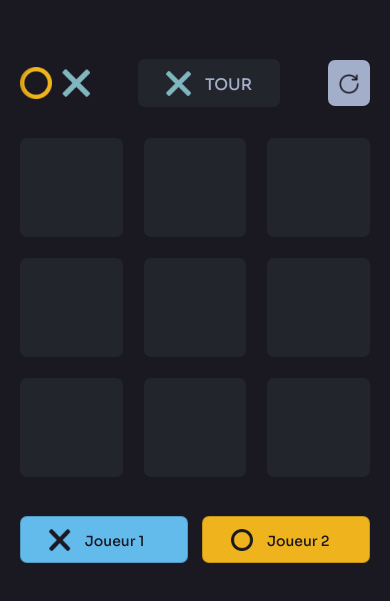
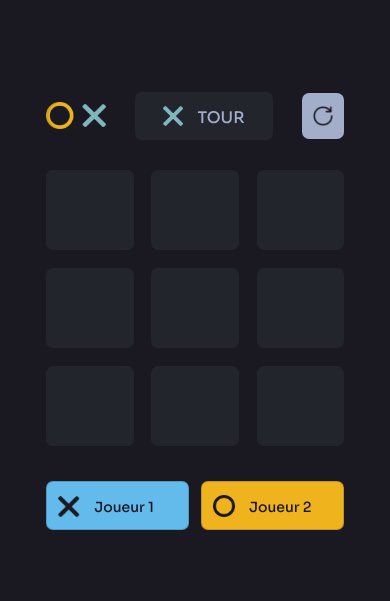
Before and after one commit to KiritoEM/Tic-Tac-Toe_game, a React (Vite) app: page / in a window 390 px wide. Shown: the part 111-712 px from the top of the page. Built offline with nearby package versions, Linux system fonts and the light colour scheme.

Commit message:
add responsive design

```diff
--- a/src/styles/board-modules/Board-body.scss
+++ b/src/styles/board-modules/Board-body.scss
@@ -23,9 +23,18 @@
         align-items: center;
         justify-content: center;
 
+        @include screen(small) {
+             width: 6.2rem;
+             height: 5rem;
+        }
+
         div {
             img {
                 width: 46px;
+
+                @include screen(small){
+                    width: 35px;
+                }
             }
         }
     }
--- a/src/styles/board-modules/Board-footer.scss
+++ b/src/styles/board-modules/Board-footer.scss
@@ -12,6 +12,10 @@
         padding: 10px 28px;
         border-radius: 7px;
         width: 100%;
+
+        @include screen(small){
+            padding: 11px;
+        }
 
         img {
             width: 22px;
--- a/src/styles/board-modules/Board-header.scss
+++ b/src/styles/board-modules/Board-header.scss
@@ -6,10 +6,18 @@
     gap: 45px;
     width: 100%;
 
+    @include screen(small){
+        gap: 3%;
+    }
+
     .icons {
         img {
             width: 70px;
             object-fit: contain;
+
+            @include screen(small){
+                width: 60px;
+            }
         }
     }
 
@@ -31,6 +39,10 @@
 
             img {
                 width: 25px;
+
+                @include screen(small){
+                    width: 20px;
+                }
             }
         }
     }
```
